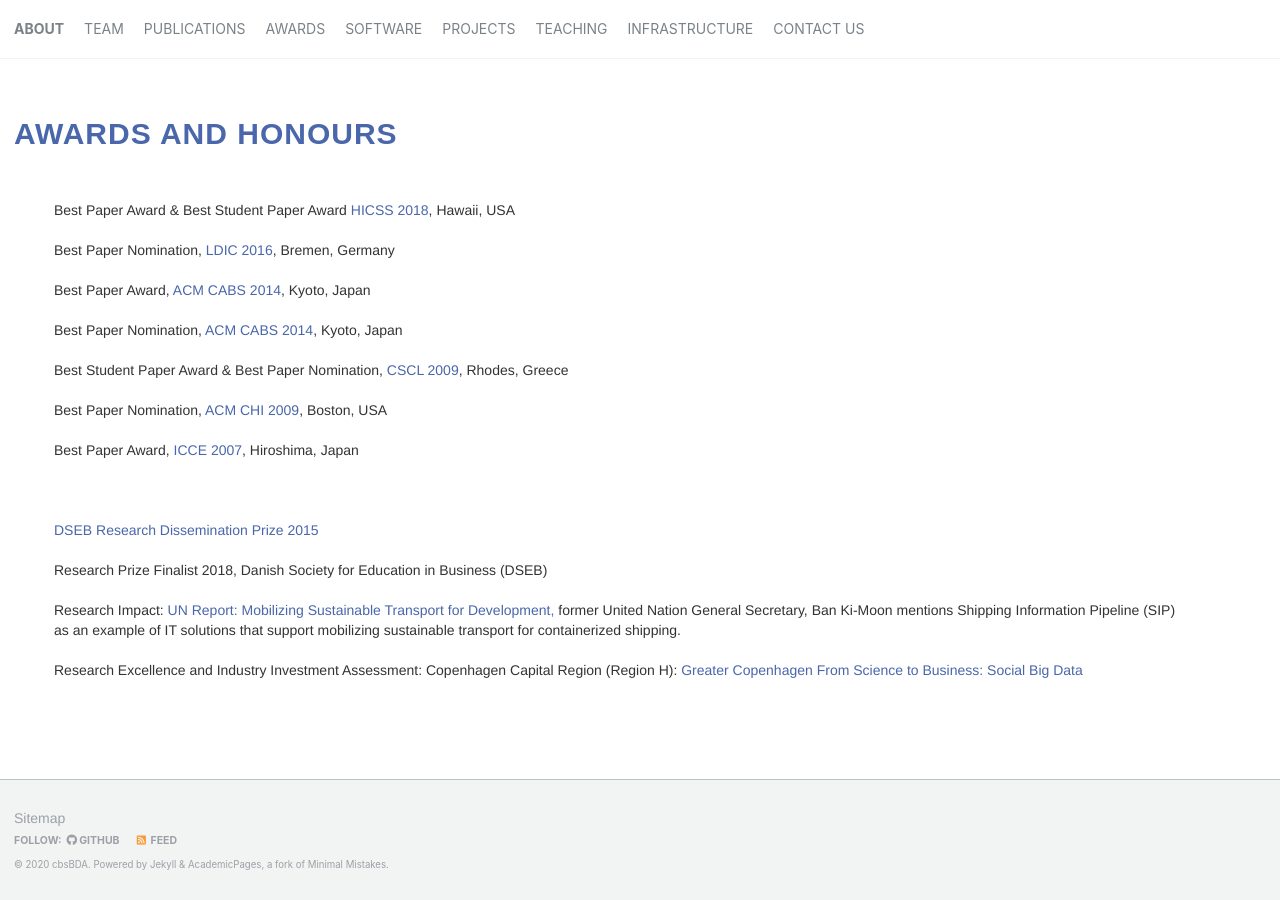
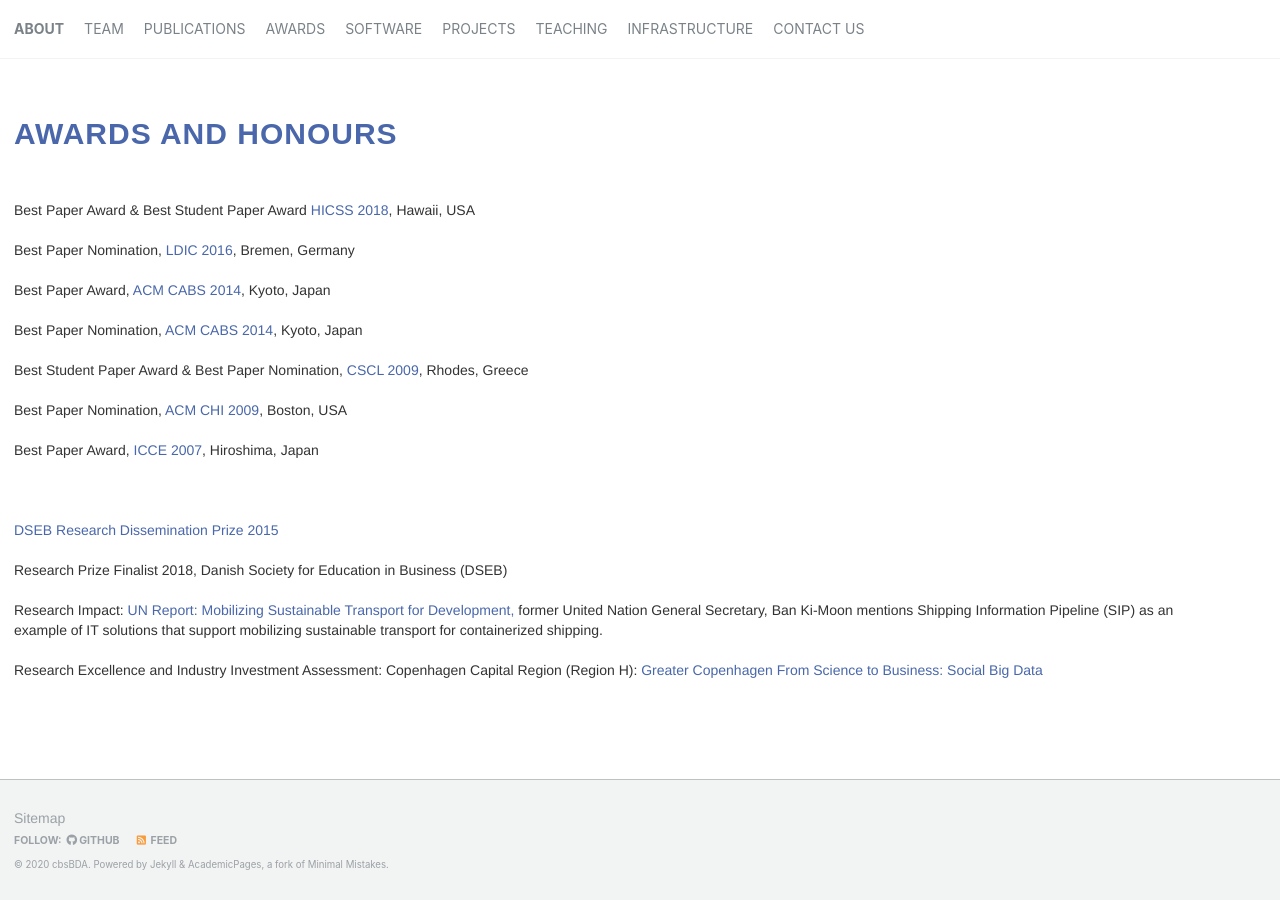
Before and after one commit to cbsBDA/cbsBDA-homepage, a Jekyll site: the page built from _pages/awards.md, in a window 1280 px wide. Built offline with Jekyll 4.4.1, drawn with Linux system fonts in a browser that asks for light colours.

Commit message:
Update awards.md

```diff
--- a/_pages/awards.md
+++ b/_pages/awards.md
@@ -33,7 +33,7 @@ author_profile: true
         <div class="wow bounceInUp" data-wow-delay="0.2s">
           <div class="team">
             <div class="inner">
-              <ul class="lists">
+              <ul class="lists p-0">
 			          <li>Best Paper Award & Best Student Paper Award <a href="http://hicss.hawaii.edu/" target="blank">HICSS 2018</a>, Hawaii, USA</li>
 		            <li>Best Paper Nomination, <a href="http://ldic-conference.org/" target="blank">LDIC 2016</a>, Bremen, Germany</li>
                 <li>Best Paper Award, <a href="http://cabs.acm.org/2014/" target="blank">ACM CABS 2014</a>, Kyoto, Japan</li>
```
